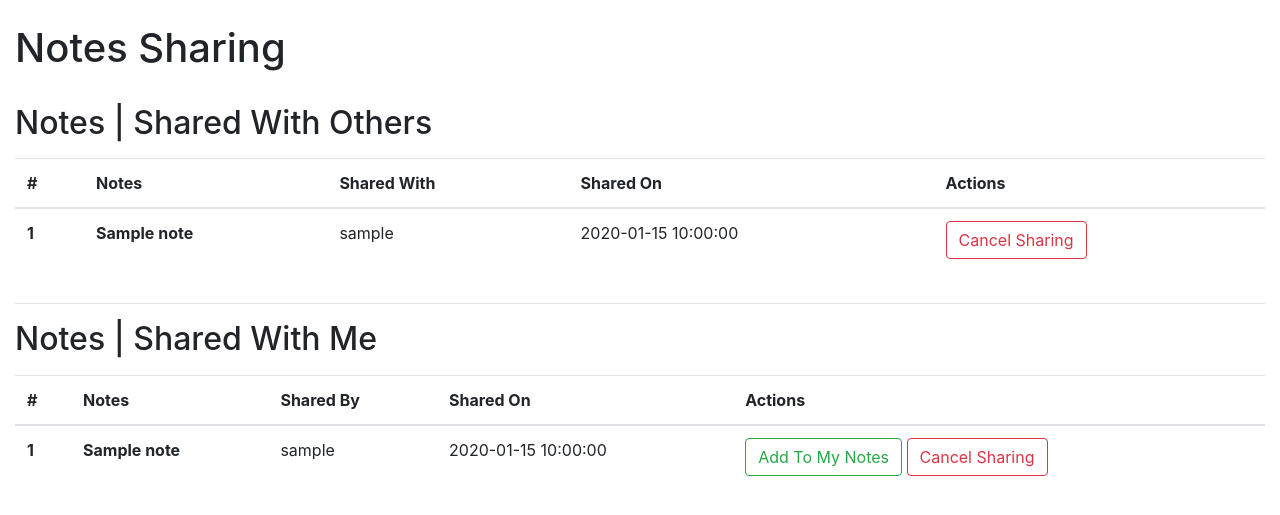
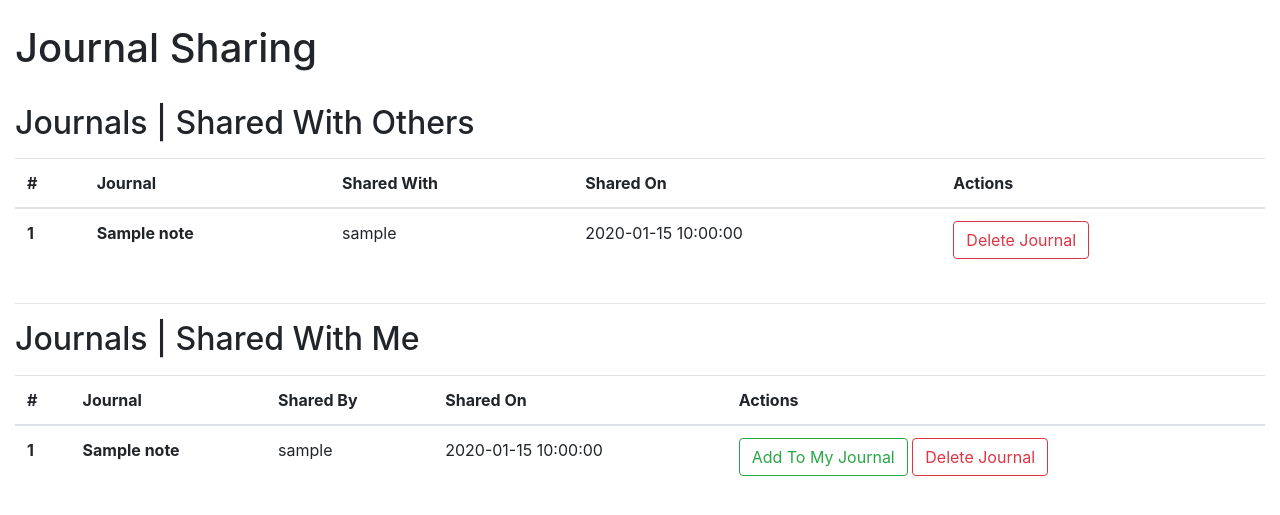
Before and after one commit to abdullahw1/Fitnest, a Python web app: template Fitnest Health Applic/app/myapp/templates/notes-sharing.html in a window 1280 px wide. Shown: the part 56-571 px from the top of the page. Run offline with Jinja, Linux system fonts and the light colour scheme; the template is opened without the code that fills it: most values are stand-ins (such as "Sample title", 1, 10 or a date in 2020); some libraries are stand-ins or nearby versions.

Commit message:
Update notes-sharing.html

```diff
--- a/Fitnest Health Applic/app/myapp/templates/notes-sharing.html
+++ b/Fitnest Health Applic/app/myapp/templates/notes-sharing.html
@@ -1,14 +1,14 @@
 {% extends "base.html" %}
 {% block content %}
-<h1>Notes Sharing</h1>
+<h1>Journal Sharing</h1>
 <br>
-<h2>Notes | Shared With Others</h2>
+<h2>Journals | Shared With Others</h2>
 <p>
 <table class="table">
     <thead>
         <tr>
             <th scope="col">#</th>
-            <th scope="col">Notes</th>
+            <th scope="col">Journal</th>
             <th scope="col">Shared With</th>
             <th scope="col">Shared On</th>
             <th scope="col">Actions</th>
@@ -35,8 +35,7 @@
             </td>
             <td>
                 <p>
-                    <a class="btn btn-outline-danger" href="/notes-sharing/cancel-sharing/{{ x.id }}">Cancel
-                        Sharing</a>
+                    <a class="btn btn-outline-danger" href="/notes-sharing/cancel-sharing/{{ x.id }}">Delete Journal</a>
                 </p>
             </td>
         </tr>
@@ -45,13 +44,13 @@
 </table>
 </p>
 <hr>
-<h2>Notes | Shared With Me</h2>
+<h2>Journals | Shared With Me</h2>
 <p>
 <table class="table">
     <thead>
         <tr>
             <th scope="col">#</th>
-            <th scope="col">Notes</th>
+            <th scope="col">Journal</th>
             <th scope="col">Shared By</th>
             <th scope="col">Shared On</th>
             <th scope="col">Actions</th>
@@ -79,9 +78,8 @@
             <td>
                 <p>
                     <a class="btn btn-outline-success" href="/notes-sharing/add-to-mynotes/{{ x.id }}">Add To My
-                        Notes</a>
-                    <a class="btn btn-outline-danger" href="/notes-sharing/cancel-sharing/{{ x.id }}">Cancel
-                        Sharing</a>
+                        Journal</a>
+                    <a class="btn btn-outline-danger" href="/notes-sharing/cancel-sharing/{{ x.id }}">Delete Journal</a>
                 </p>
             </td>
         </tr>
```
